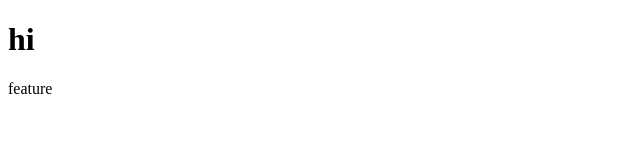
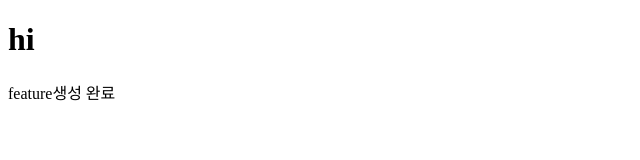
Before and after one commit to cpcpcool/sourcetree, a plain HTML site: page index.html in a window 1280 px wide. Shown: the whole page, without its empty margins (0-640 px from the left). Drawn offline with Linux system fonts and the light colour scheme.

Commit message:
Feat:feature생성

```diff
--- a/index.html
+++ b/index.html
@@ -9,7 +9,7 @@
 
 <body>
   <h1>hi</h1>
-  <p>feature</p>
+  <p>feature생성 완료</p>
 </body>
 
 </html>
```
